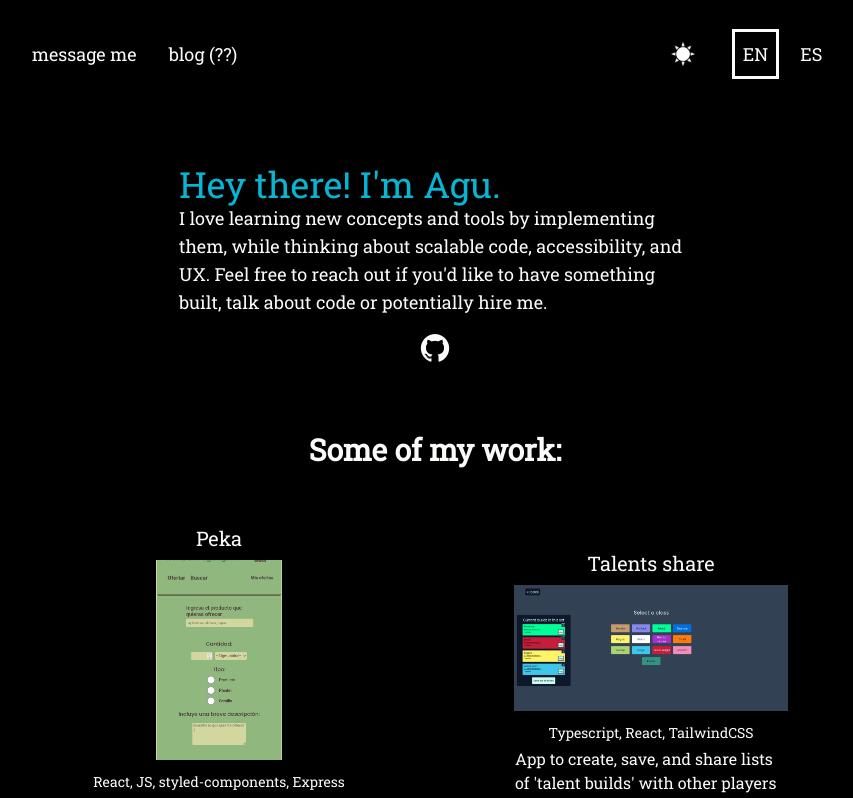
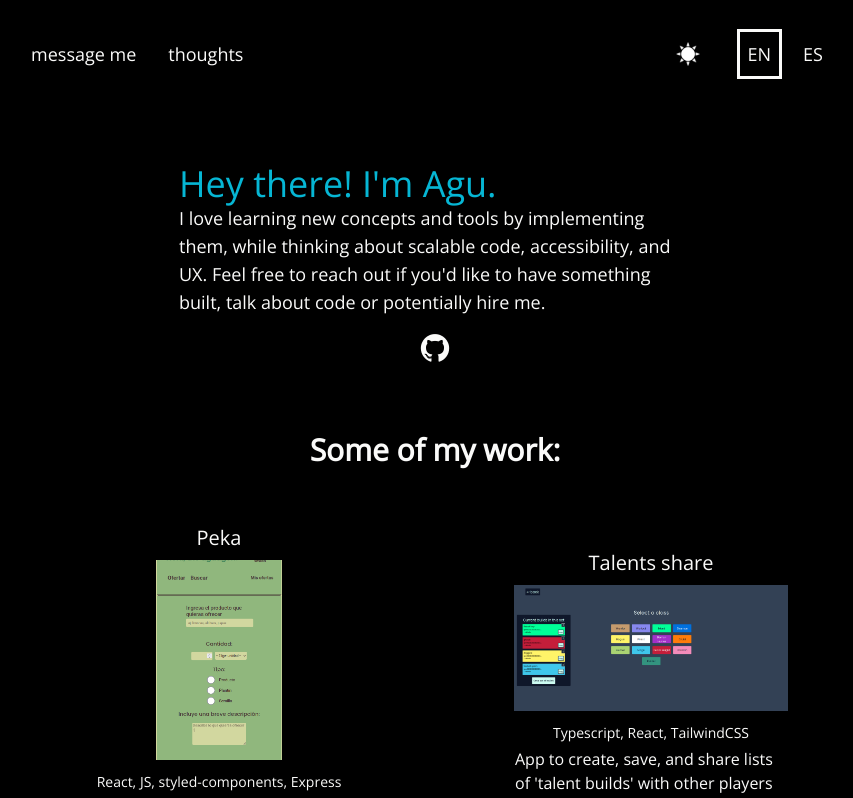
Before and after one commit to jinitsuga/agu-portfolio, a React (Vite) app: page / in a window 1280 px wide. Shown: the top 798 px of the page, without its empty margins (205-1058 px from the left). Built offline with nearby package versions, Linux system fonts and the light colour scheme.

Commit message:
font and size changes, language modifications

```diff
--- a/index.html
+++ b/index.html
@@ -19,13 +19,17 @@
       rel="stylesheet"
     />
     <link
+      href="https://fonts.googleapis.com/css2?family=Open+Sans&family=Poppins&display=swap"
+      rel="stylesheet"
+    />
+    <link
       rel="stylesheet"
       href="https://cdn.jsdelivr.net/gh/devicons/devicon@v2.15.1/devicon.min.css"
     />
 
     <link rel="icon" type="image/svg+xml" href="/images/favicon.svg" />
     <meta name="viewport" content="width=device-width, initial-scale=1.0" />
-    <title>Agu Ibanez - Frontend Dev</title>
+    <title>Agu, dev</title>
   </head>
   <body>
     <div id="root"></div>
--- a/src/Container.tsx
+++ b/src/Container.tsx
@@ -24,7 +24,7 @@ export const Container: FC = () => {
     <div
       className={`${
         darkMode ? "bg-black" : "bg-stone-100"
-      } h-100% flex flex-col items-center justify-center font-['Roboto_Slab']`}
+      } h-100% flex flex-col items-center justify-center font-['Open_Sans']`}
     >
       <Navbar text={language.navbar} />
       <Info greeting={language.infoGreeting} text={language.info} />
--- a/src/Header/Navbar.tsx
+++ b/src/Header/Navbar.tsx
@@ -24,8 +24,8 @@ export const Navbar: FC<Props> = ({ text }) => {
   return (
     <nav
       className={`${
-        darkMode ? " text-stone-50" : "bg-stone-100"
-      } sticky top-0 z-10 flex flex-row w-full justify-around items-center  p-6 text-lg mb-8  z-20 backdrop-blur-[16px] backdrop-saturate-[1.8]
+        darkMode ? " text-stone-50" : ""
+      } sticky top-0 z-10 flex flex-row w-full justify-around items-center  p-6 text-lg mb-8  z-20 backdrop-blur-[10px] backdrop-saturate-[1.8]
       `}
     >
       <ul className="flex gap-8 justify-between w-62">
@@ -41,12 +41,12 @@ export const Navbar: FC<Props> = ({ text }) => {
         </li>
         <li>
           <a
-            href="#contact"
+            href=""
             className={`border-b-2 border-transparent hover:cursor-pointer ${
               darkMode ? "hover:border-stone-100" : "hover:border-stone-900"
             }`}
           >
-            blog (??)
+            {text.blog}
           </a>
         </li>
       </ul>
--- a/src/Languages/en.json
+++ b/src/Languages/en.json
@@ -1,6 +1,7 @@
 {
   "navbar": {
-    "connect": "message me"
+    "connect": "message me",
+    "blog": "thoughts"
   },
   "infoGreeting": "Hey there! I'm Agu.",
   "info": "I love learning new concepts and tools by implementing them, while thinking about scalable code, accessibility, and UX. Feel free to reach out if you'd like to have something built, talk about code or potentially hire me.",
--- a/src/Languages/es.json
+++ b/src/Languages/es.json
@@ -1,6 +1,7 @@
 {
   "navbar": {
-    "connect": "conectemos"
+    "connect": "conectemos",
+    "blog": "pensamientos"
   },
   "infoGreeting": "Hola! Soy Agu.",
   "info": "Me encanta aprender nuevos conceptos a través de su implementación, y siempre pensando en código escalable, accesibilidad, y UX. No dudes en ponerte en contacto si estás queriendo construir un sitio, una webapp, hablar de código, o tal vez contratarme!",
```
